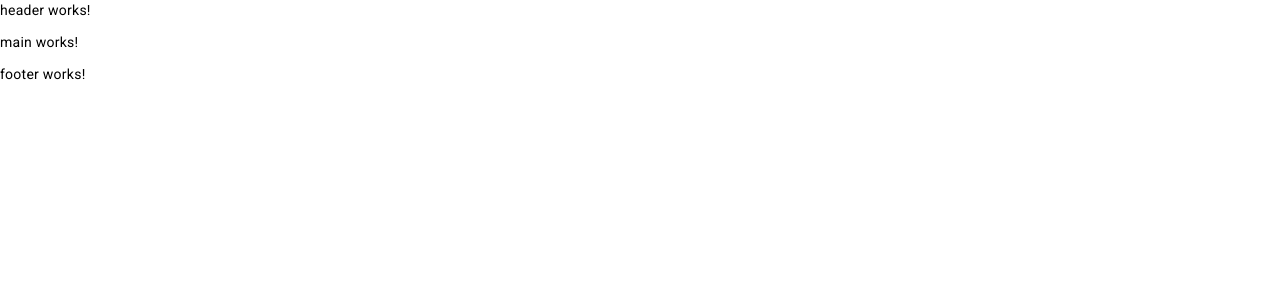
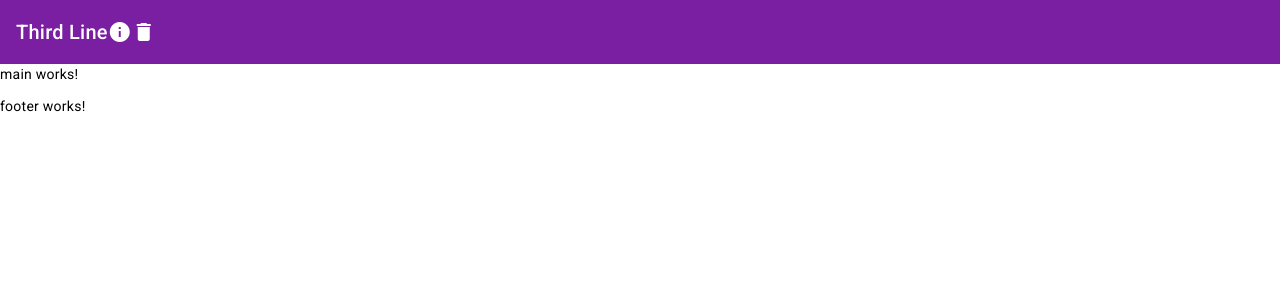
Before and after one commit to outside016/Online_Shop, an Angular app: page / in a window 1280 px wide. Shown: the top 300 px of the page. Built offline with nearby package versions, Linux system fonts and the light colour scheme.

Commit message:
angular materil;

```diff
--- a/src/app/components/UI/header/header.component.html
+++ b/src/app/components/UI/header/header.component.html
@@ -1 +1,10 @@
-<p>header works!</p>
+<mat-toolbar color="primary">
+
+
+  <mat-toolbar-row>
+    <span>Third Line</span>
+    <span class="example-spacer"></span>
+    <mat-icon>info</mat-icon>
+    <mat-icon>delete</mat-icon>
+  </mat-toolbar-row>
+</mat-toolbar>
--- a/src/styles.scss
+++ b/src/styles.scss
@@ -2,3 +2,8 @@
 
 html, body { height: 100%; }
 body { margin: 0; font-family: Roboto, "Helvetica Neue", sans-serif; }
+
+footer{
+  position: fixed;
+  bottom: 0;
+}
```
Also changed, not shown: src/app/app.module.ts (+6 -1 lines).
